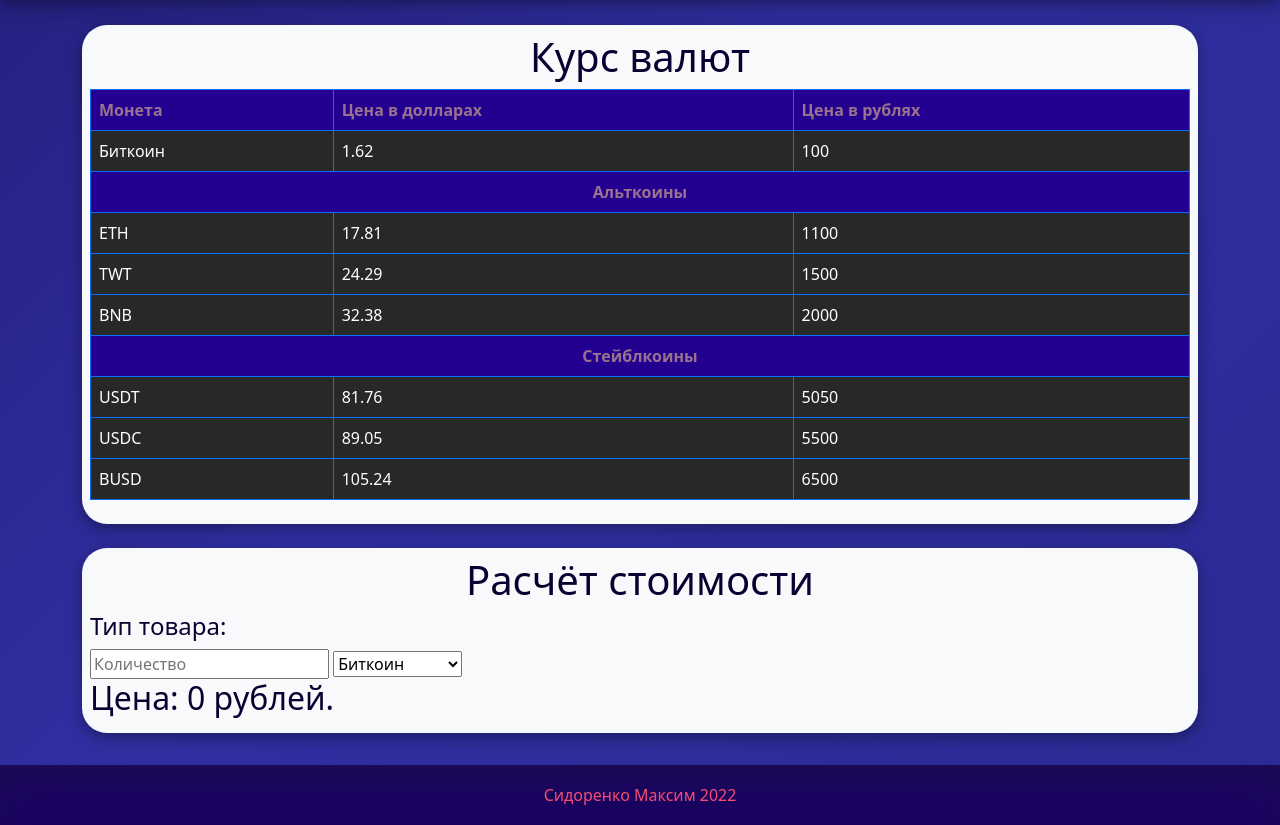
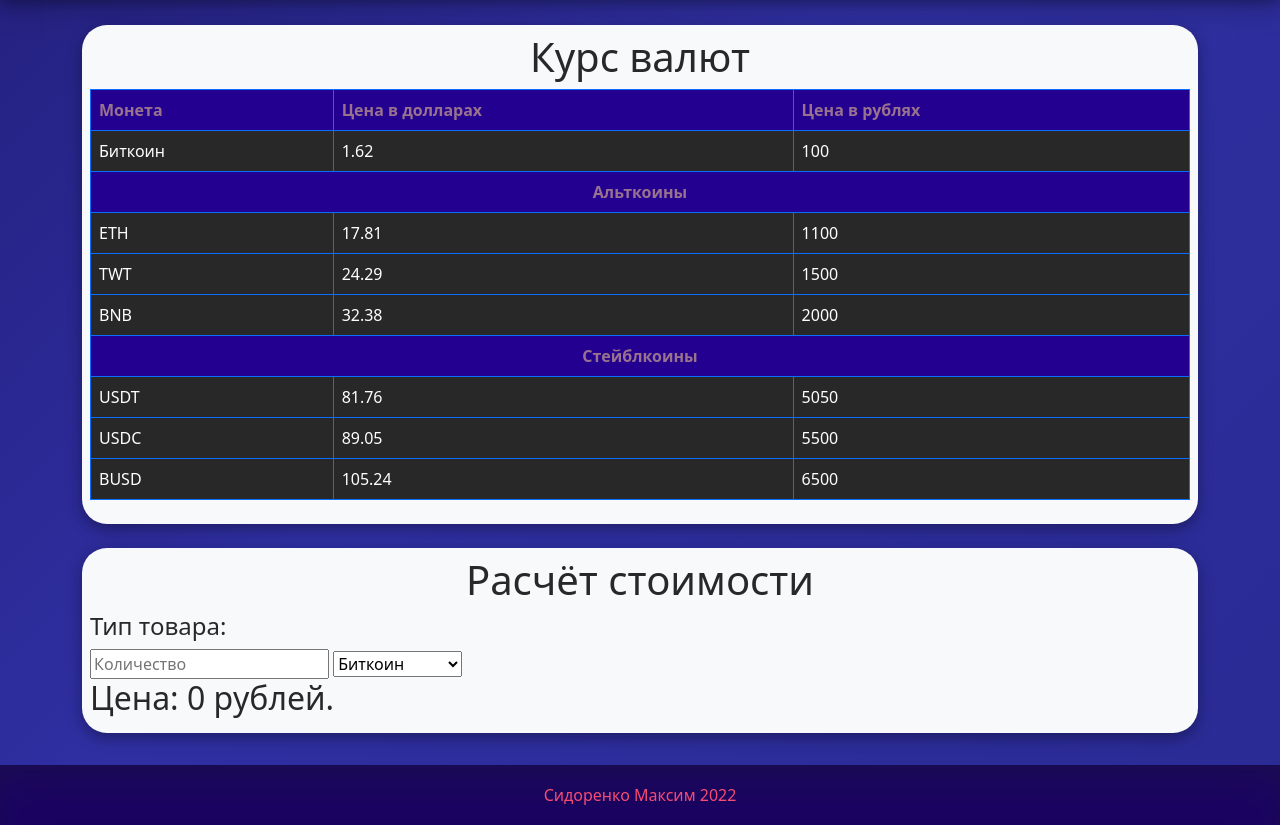
Before and after one commit to mattakvshi/laba6.github.io, a website: page index.html in a window 1280 px wide. Shown: the part 139-964 px from the top of the page. Drawn offline with nearby package versions, Linux system fonts and the light colour scheme.

Commit message:
Update style.css

```diff
--- a/style.css
+++ b/style.css
@@ -40,7 +40,7 @@
 
 
 .container__table{
-    color: #0C0032;
+    color: #282828;
     box-shadow: rgba(0, 0, 0, 0.35) 0px 5px 15px;
     border-radius: 25px;
     margin-bottom: 1.5rem;
@@ -61,7 +61,7 @@
 
 
 .сontainer__calc{
-    color: #0C0032;
+    color: #282828;
     box-shadow: rgba(0, 0, 0, 0.35) 0px 5px 15px;
     border-radius: 25px;
     margin-bottom: 1.5rem;
```
